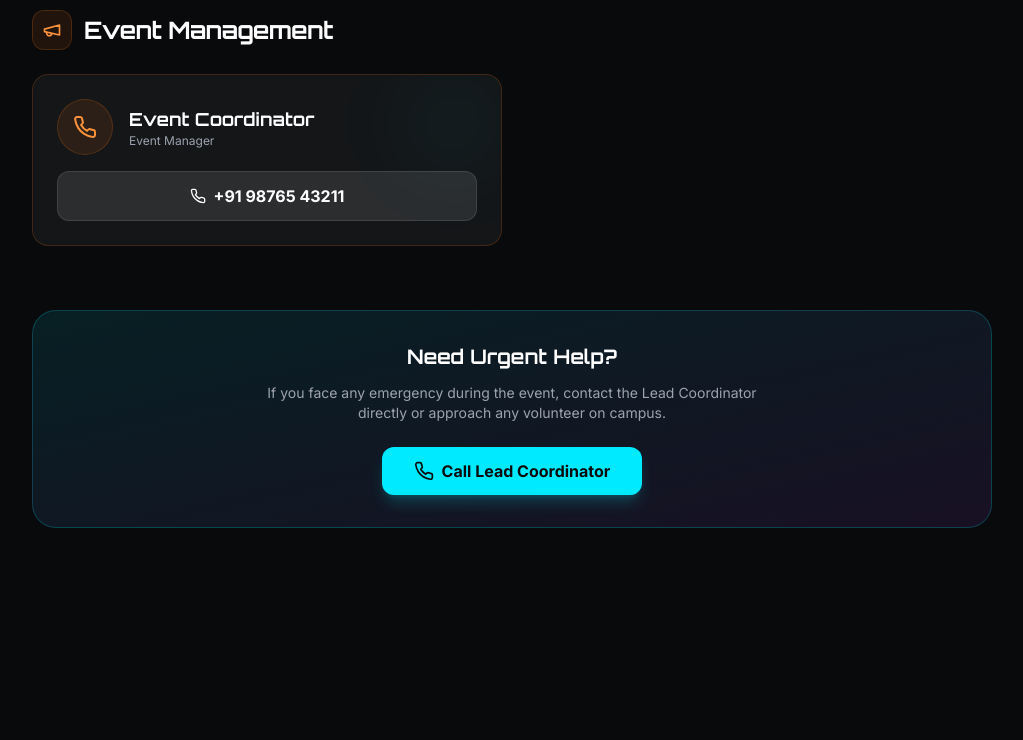
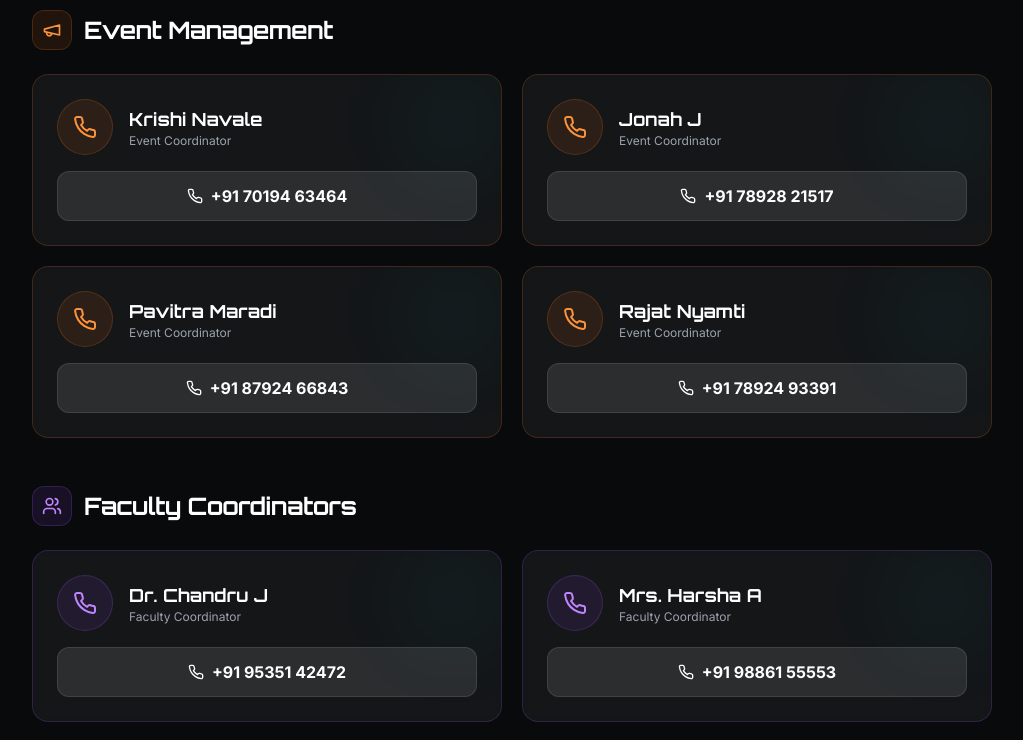
Before and after one commit to GeminalSudhanva/HackFusion, a React (Vite) app: page /coordinators in a window 1280 px wide. Shown: the part 1480-2220 px from the top of the page, without its empty margins (128-1151 px from the left). Before the commit the page ends 2136 px from the top, so only its background shows below. Built offline with nearby package versions, Linux system fonts and the light colour scheme; no server answers; the HTML template or start-up script is replaced by a standard one.

Commit message:
added event coordinorts and faculties

```diff
--- a/src/pages/CoordinatorsPage.tsx
+++ b/src/pages/CoordinatorsPage.tsx
@@ -102,13 +102,92 @@ const coordinators: { category: string; icon: any; accent: string; members: Coor
     accent: "text-orange-400",
     members: [
       {
-        name: "Event Coordinator",
-        phone: "+919876543211",
-        role: "Event Manager",
+        name: "Krishi Navale",
+        phone: "+917019463464",
+        role: "Event Coordinator",
         team: "Events",
         color: "text-orange-400",
         iconBg: "bg-orange-500/10 border-orange-500/20",
         borderColor: "border-orange-500/20",
+      },
+      {
+        name: "Jonah J",
+        phone: "+917892821517",
+        role: "Event Coordinator",
+        team: "Events",
+        color: "text-orange-400",
+        iconBg: "bg-orange-500/10 border-orange-500/20",
+        borderColor: "border-orange-500/20",
+      },
+      {
+        name: "Pavitra Maradi",
+        phone: "+918792466843",
+        role: "Event Coordinator",
+        team: "Events",
+        color: "text-orange-400",
+        iconBg: "bg-orange-500/10 border-orange-500/20",
+        borderColor: "border-orange-500/20",
+      },
+      {
+        name: "Rajat Nyamti",
+        phone: "+917892493391",
+        role: "Event Coordinator",
+        team: "Events",
+        color: "text-orange-400",
+        iconBg: "bg-orange-500/10 border-orange-500/20",
+        borderColor: "border-orange-500/20",
+      },
+    ],
+  },
+  {
+    category: "Faculty Coordinators",
+    icon: Users,
+    accent: "text-purple-400",
+    members: [
+      {
+        name: "Dr. Chandru J",
+        phone: "+919535142472",
+        role: "Faculty Coordinator",
+        team: "Faculty",
+        color: "text-purple-400",
+        iconBg: "bg-purple-500/10 border-purple-500/20",
+        borderColor: "border-purple-500/20",
+      },
+      {
+        name: "Mrs. Harsha A",
+        phone: "+919886155553",
+        role: "Faculty Coordinator",
+        team: "Faculty",
+        color: "text-purple-400",
+        iconBg: "bg-purple-500/10 border-purple-500/20",
+        borderColor: "border-purple-500/20",
+      },
+      {
+        name: "Mrs. Kavita",
+        phone: "+919164592547",
+        role: "Faculty Coordinator",
+        team: "Faculty",
+        color: "text-purple-400",
+        iconBg: "bg-purple-500/10 border-purple-500/20",
+        borderColor: "border-purple-500/20",
+      },
+      {
+        name: "Mrs. Shobha J",
+        phone: "+918618309795",
+        role: "Faculty Coordinator",
+        team: "Faculty",
+        color: "text-purple-400",
+        iconBg: "bg-purple-500/10 border-purple-500/20",
+        borderColor: "border-purple-500/20",
+      },
+      {
+        name: "Mr. Tanveer K",
+        phone: "+919241220230",
+        role: "Faculty Coordinator",
+        team: "Faculty",
+        color: "text-purple-400",
+        iconBg: "bg-purple-500/10 border-purple-500/20",
+        borderColor: "border-purple-500/20",
       },
     ],
   },
```
